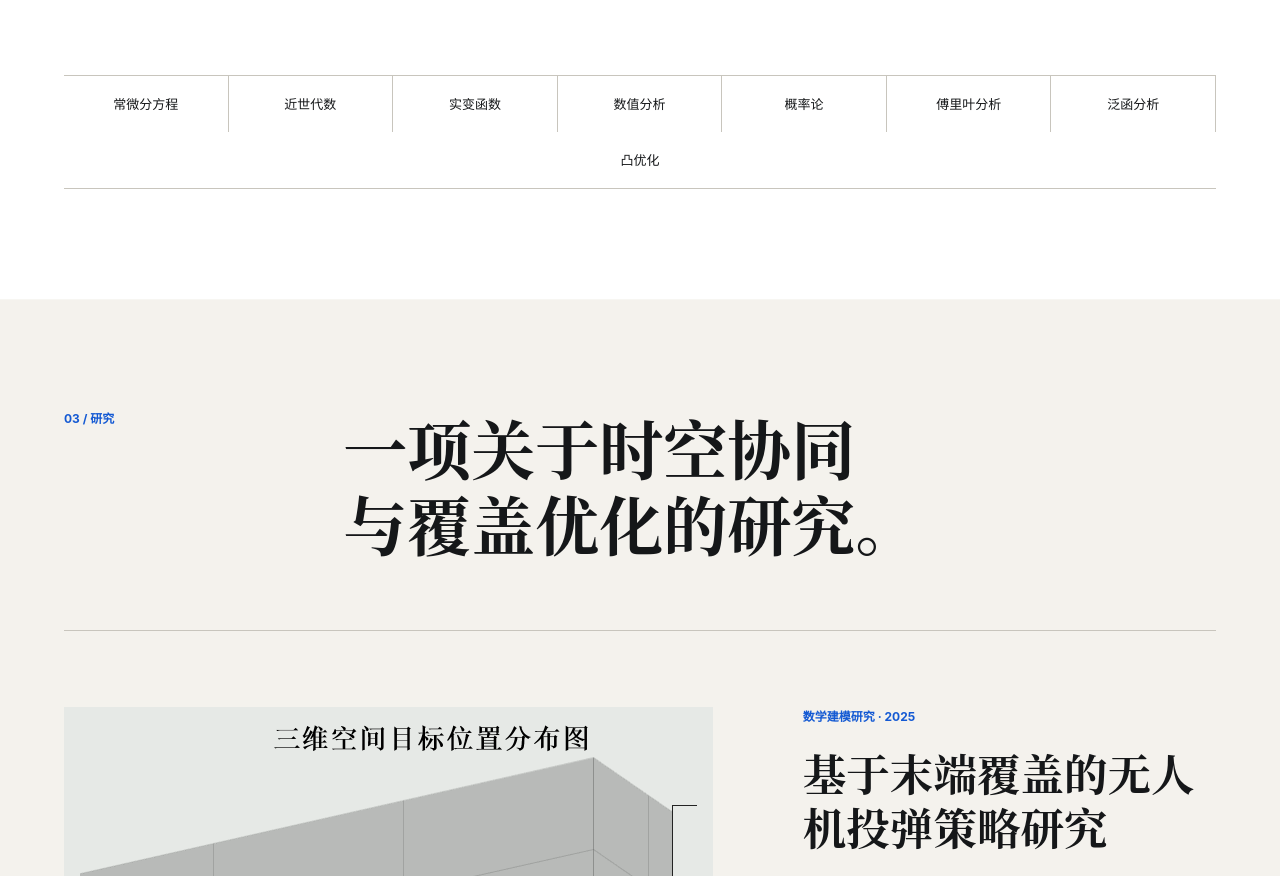
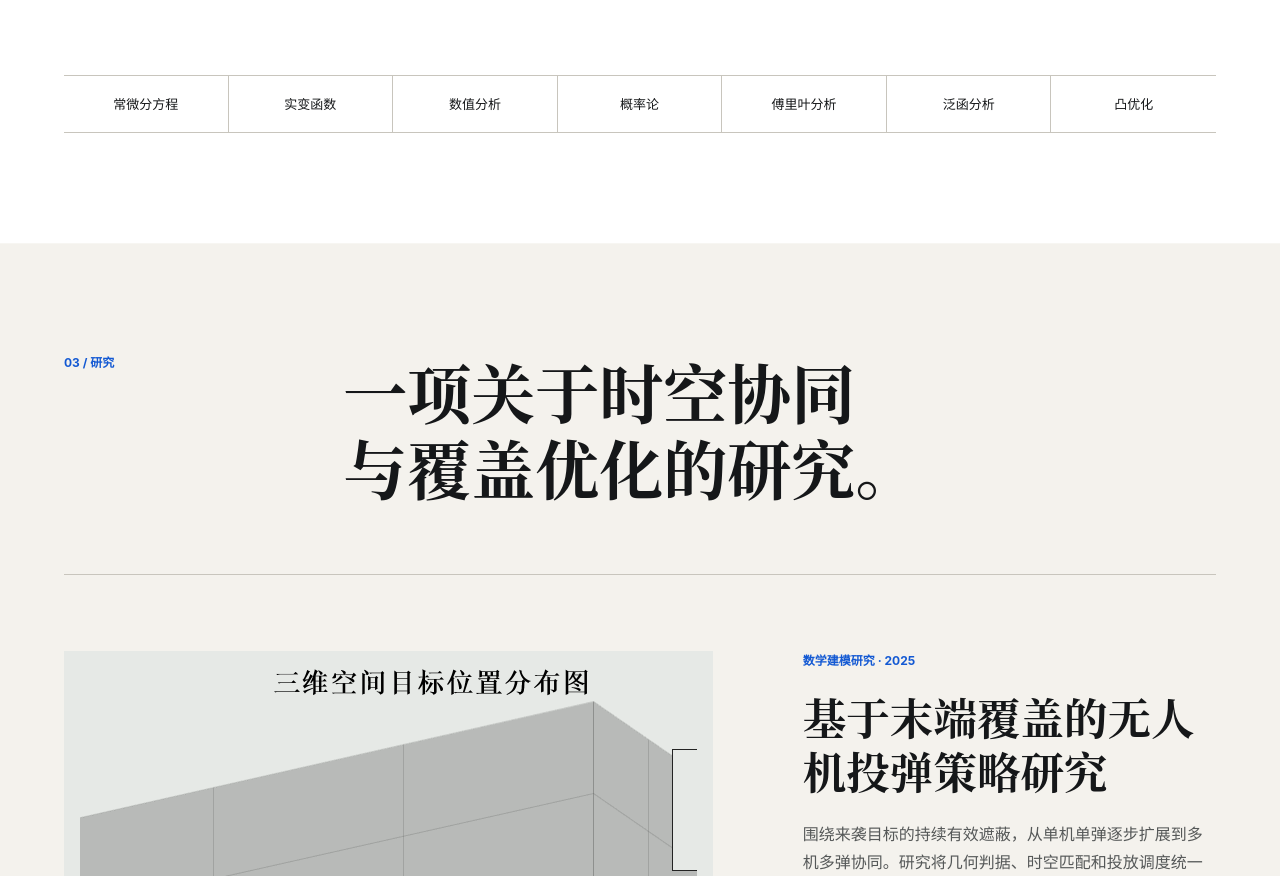
Before and after one commit to Hyakimaru7/personal-homepage, a plain HTML site: page index.html in a window 1280 px wide. Shown: the part 1346-2222 px from the top of the page. Drawn offline with Linux system fonts and the light colour scheme.

Commit message:
更改个人主页

```diff
--- a/index.html
+++ b/index.html
@@ -109,7 +109,6 @@
 
         <div class="course-strip reveal" aria-label="主修课程">
           <span>常微分方程</span>
-          <span>近世代数</span>
           <span>实变函数</span>
           <span>数值分析</span>
           <span>概率论</span>
```
